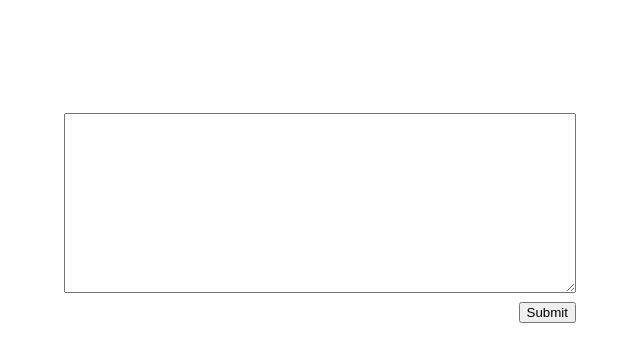
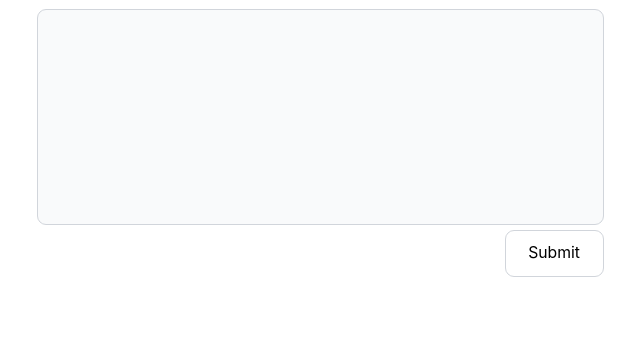
Before and after one commit to dhaven/sr-stats, a Next.js app in the folder website/: page / in a window 1280 px wide. Shown: the top 362 px of the page, without its empty margins (320-960 px from the left). Built offline with nearby package versions, Linux system fonts and the light colour scheme.

Commit message:
use tailwindcss and improve deck display

```diff
--- a/website/components/authorityChart.js
+++ b/website/components/authorityChart.js
@@ -42,7 +42,7 @@ export default function AuthorityChart() {
           },
     })
     return (
-        <div className={styles.container}>
+        <div>
             <canvas id="authorityChart"></canvas>
         </div>
     )
--- a/website/components/deck_list.js
+++ b/website/components/deck_list.js
@@ -1,26 +1,24 @@
 import styles from './form.module.css'
 
-export default function DeckList({deckData}) {
+export default function DeckList({deckData, player}) {
     return (
-        <div className={styles.container}>
-            {   deckData &&
-                Object.keys(deckData).map((oneKey,i)=>{
-                    return (
-                    <div key={i}>
-                        <h2 key={i}>{oneKey}</h2>
-                        {deckData[oneKey].map((card)=>{
+        <div class="text-lg w-screen md:w-2/5 lg:w-2/5">
+            <h1>{player}</h1>
+            <div class="text-gray-900 bg-white rounded-lg border border-gray-200 overflow-auto h-80">
+                {deckData &&
+                    <div class="flex flex-col">
+                        {deckData.map((card)=>{
                             return Object.keys(card).map((cardName,i)=>{
                                 return (
-                            <li key={i}>
+                                <button key={i} type="button" class="py-2 px-4 text-left text-sm border-b border-gray-200 cursor-pointer hover:bg-gray-100 hover:text-blue-700 focus:outline-none focus:ring-2 focus:ring-blue-700 focus:text-blue-700">
                                     {cardName} {card[cardName]}x
-                            </li>
+                                </button>
                                 )
                             })
                         })}
                     </div>
-                    )
-                })
                 }
+        </div>
         </div>
     )
   }
--- a/website/components/form.js
+++ b/website/components/form.js
@@ -7,7 +7,7 @@ export const logDataAtom = atom({})
 export default function InputLog(){
   const [logData, setLogData] = useAtom(logDataAtom)
     return (
-        <div>
+        <div class="w-screen p-1 m-1 sm:w-4/5 md:w-3/4 lg:w-1/2 max-w-lg">
           <Formik
             initialValues={{ battlelog: ''}}
             onSubmit={(values) => {
@@ -27,10 +27,10 @@ export default function InputLog(){
               });
             }}
           >
-            <Form className={styles.container}>
-              <Field className={styles.textarea} name="battlelog" as="textarea"/>
+            <Form class="flex flex-col items-end gap-1">
+              <Field class="w-full h-24 p-2 text-sm lg:h-48 bg-gray-50 rounded-lg border border-gray-300 resize-none" name="battlelog" as="textarea"/>
               <ErrorMessage name="battlelog" component="div" />
-              <button type="submit" className={styles.item}>
+              <button class="w-min bg-white text-sm px-5 py-2.5 border border-gray-300 hover:bg-gray-100 rounded-lg" type="submit">
                 Submit
               </button>
             </Form>
--- a/website/components/layout.js
+++ b/website/components/layout.js
@@ -5,7 +5,7 @@ export const siteTitle = 'Star Realms stats'
 
 export default function Layout({ children}) {
   return (
-    <div className={styles.layout}>
+    <div>
       <Head>
         <link rel="icon" href="/favicon.ico" />
         <meta
@@ -21,7 +21,7 @@ export default function Layout({ children}) {
         <meta name="og:title" content={siteTitle} />
         <meta name="twitter:card" content="summary_large_image" />
       </Head>
-      <main className={styles.main}>{children}</main>
+      <main class="flex flex-col justify-center items-center gap-3">{children}</main>
     </div>
   )
 }
--- a/website/components/tradeChart.js
+++ b/website/components/tradeChart.js
@@ -41,7 +41,7 @@ export default function TradeChart() {
           },
     })
     return (
-        <div className={styles.container}>
+        <div>
             <canvas id="tradeChart"></canvas>
         </div>
     )
--- a/website/package.json
+++ b/website/package.json
@@ -19,5 +19,10 @@
     "remark": "^14.0.2",
     "remark-html": "^15.0.1",
     "swr": "^1.2.2"
+  },
+  "devDependencies": {
+    "autoprefixer": "^10.4.4",
+    "postcss": "^8.4.12",
+    "tailwindcss": "^3.0.23"
   }
 }
--- a/website/pages/index.js
+++ b/website/pages/index.js
@@ -18,39 +18,22 @@ export default function Home() {
       <Head>
         <title>{siteTitle}</title>
       </Head>
-      <InputLog className="child"></InputLog>
-      <div className="finalDecks">
+      <InputLog></InputLog>
+      <div class="flex flex-row flex-wrap p-1 m-1 justify-between gap-1 w-screen sm:w-4/5 md:w-3/4 lg:w-1/2 max-w-lg">
         {
           Object.keys(decksData).map((oneKey,i)=>{
             let subDict = {}
             subDict[oneKey] = decksData[oneKey]
             return (
-              <DeckList key={i} deckData={subDict}></DeckList>
+              <DeckList key={i} deckData={decksData[oneKey]} player={oneKey}></DeckList>
             )
           })
         }
       </div>
-      <div className="chartContainer">
+      <div class="flex flex-row flex-wrap p-1 m-1 justify-center gap-1">
         <AuthorityChart></AuthorityChart>
         <TradeChart></TradeChart>
       </div>
-      <style jsx>{`
-        .finalDecks {
-          display: flex;
-          flex-direction: row;
-          justify-content: center;
-          align-items: center;
-          margin: 0.5rem;
-        }
-        .chartContainer {
-          display: flex;
-          flex-direction: row;
-          justify-content: center;
-          align-items: center;
-          margin: 0.5rem;
-          flex-wrap: wrap;
-        }
-      `}</style>
     </Layout>
   )
 }
--- /dev/null
+++ b/website/postcss.config.js
@@ -0,0 +1,6 @@
+module.exports = {
+  plugins: {
+    tailwindcss: {},
+    autoprefixer: {},
+  },
+}
--- a/website/styles/global.css
+++ b/website/styles/global.css
@@ -1,3 +1,6 @@
+@tailwind base;
+@tailwind components;
+@tailwind utilities;
 html,
 body {
   padding: 0;
@@ -11,17 +14,3 @@ body {
 * {
   box-sizing: border-box;
 }
-
-a {
-  color: #0070f3;
-  text-decoration: none;
-}
-
-a:hover {
-  text-decoration: underline;
-}
-
-img {
-  max-width: 100%;
-  display: block;
-}
--- /dev/null
+++ b/website/tailwind.config.js
@@ -0,0 +1,10 @@
+module.exports = {
+  content: [
+    "./pages/**/*.{js,ts,jsx,tsx}",
+    "./components/**/*.{js,ts,jsx,tsx}",
+  ],
+  theme: {
+    extend: {},
+  },
+  plugins: [],
+}
```
Also changed, not shown: 1 other file (tests, documents, lock files or other folders). Lines whose indentation alone changed are shown as unchanged.
